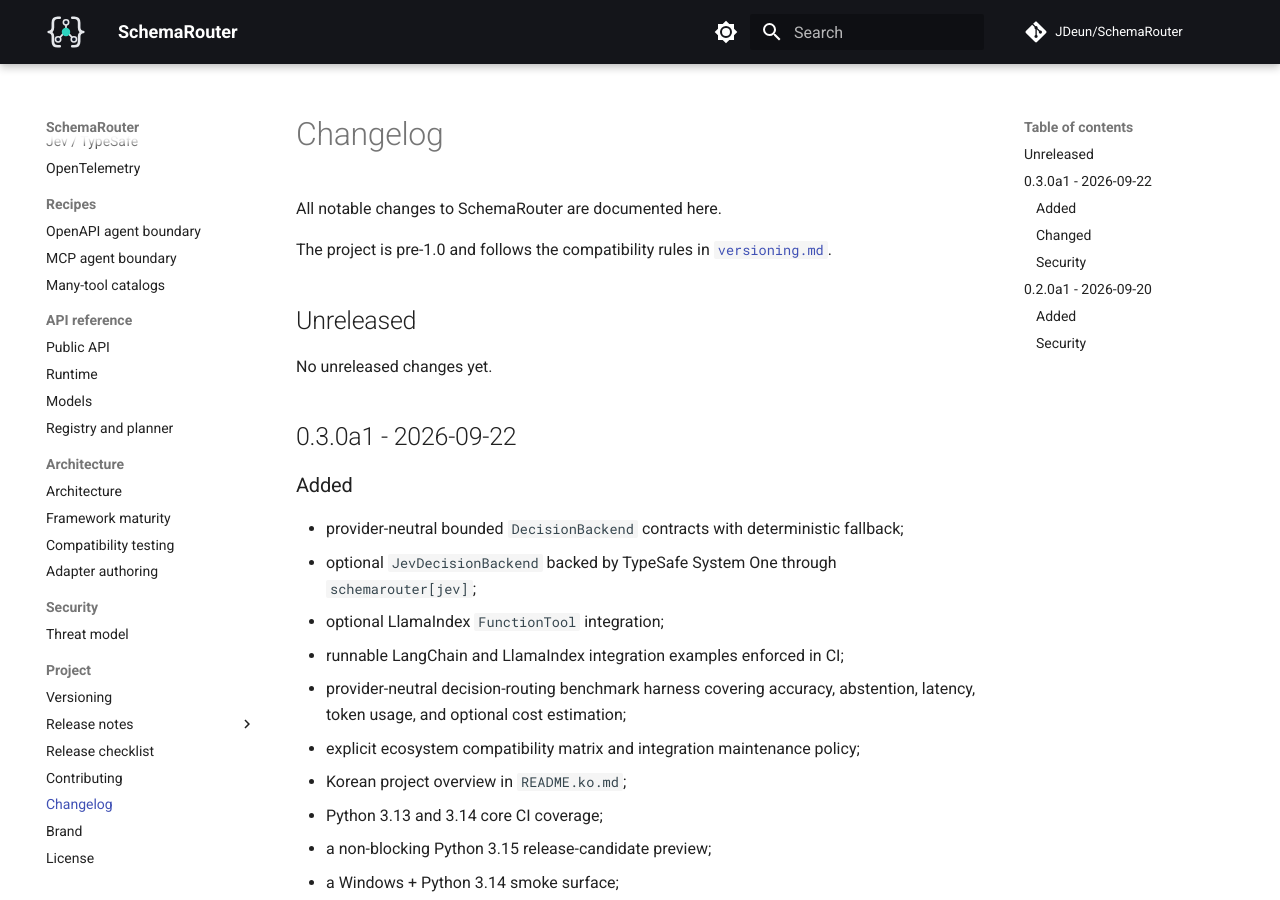
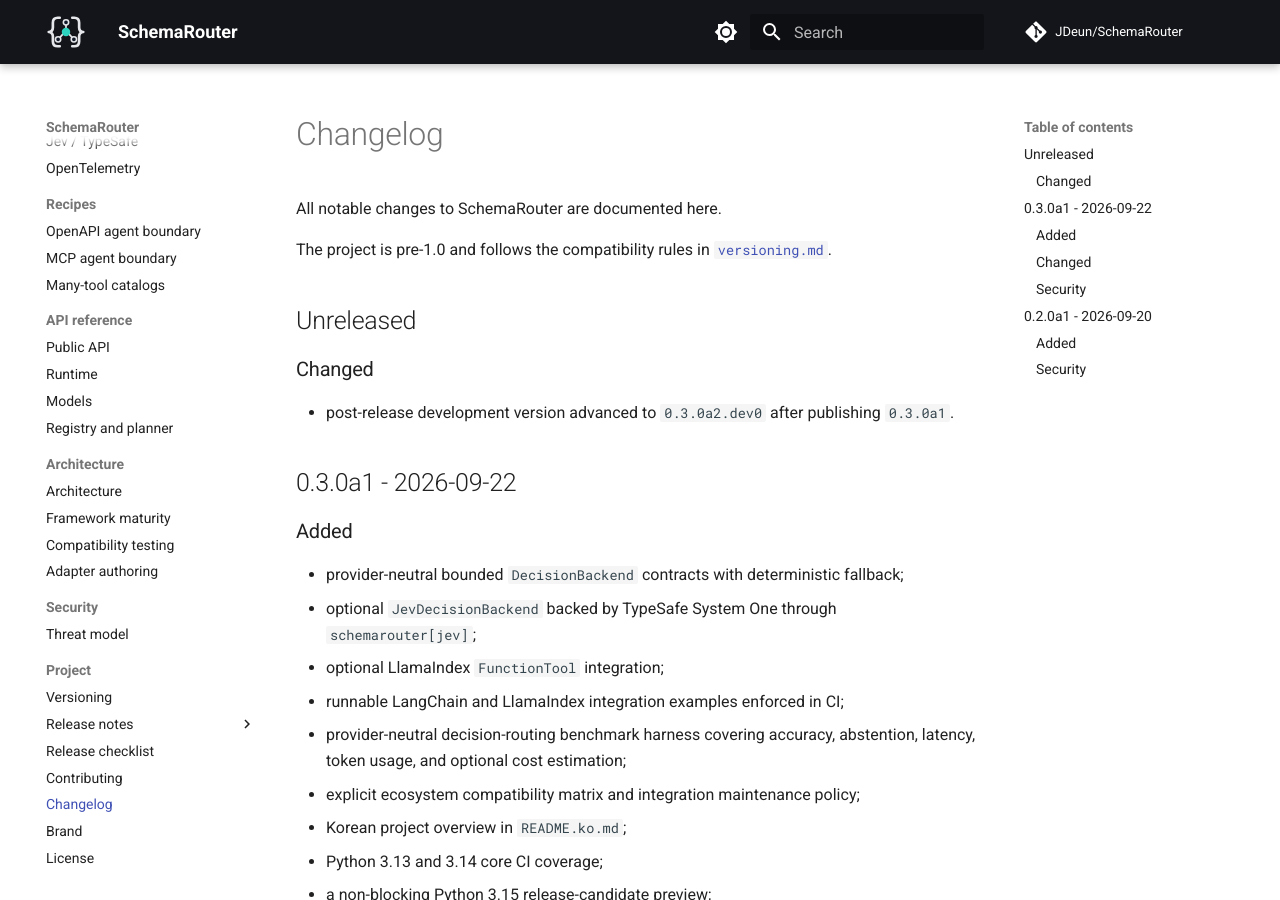
Before and after one commit to JDeun/SchemaRouter, an MkDocs documentation site: the page built from docs/changelog.md, in a window 1280 px wide and 900 px high. Built offline with MkDocs 1.6.1 and Material for MkDocs 9.7.7, drawn with Linux system fonts in a browser that asks for light colours; comment, search, counter and statistics services are not loaded.

Commit message:
chore: start 0.3.0a2 development changelog

```diff
--- a/docs/changelog.md
+++ b/docs/changelog.md
@@ -7,7 +7,9 @@
 
 ## Unreleased
 
-No unreleased changes yet.
+### Changed
+
+- post-release development version advanced to `0.3.0a2.dev0` after publishing `0.3.0a1`.
 
 ## 0.3.0a1 - 2026-09-22
 
```
